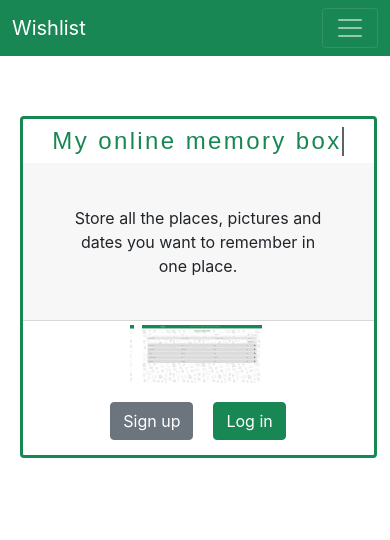
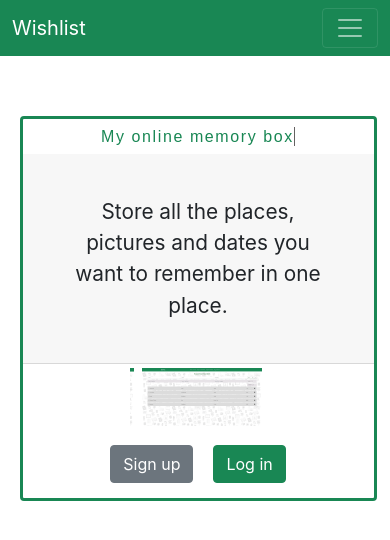
Before and after one commit to Mejsun/wishlist, a React (Create React App) app: page / in a window 390 px wide. Shown: the top 540 px of the page. Built offline with nearby package versions, Linux system fonts and the light colour scheme.

Commit message:
improving homepage responsiveness

```diff
--- a/src/components/Home.scss
+++ b/src/components/Home.scss
@@ -32,7 +32,6 @@ $success:#198754;
       h1 {
         color:$success;
         font-family:'Montserrat', sans-serif;
-        font-size: 1.5rem;
         letter-spacing: .1em;
         width: max-content;
         overflow: hidden; /* Ensures the content is not revealed until the animation */
@@ -50,7 +49,7 @@ $success:#198754;
           blink-caret .8s step-end infinite;
         }}
     .content{
-      font-size: 1rem;
+      font-size: 1.3rem;
       padding:5vh;
       overflow-wrap: normal;
       width: 90vw;
@@ -80,3 +79,12 @@ $success:#198754;
     75% {left: -35vw;}
     100%{left:-1vw}
   }
+
+  @media only screen and (max-width:600px){
+    h1{
+      font-size:1rem;
+    }
+    .content{
+      font-size: 0.8rem;
+    }
+  }
```
